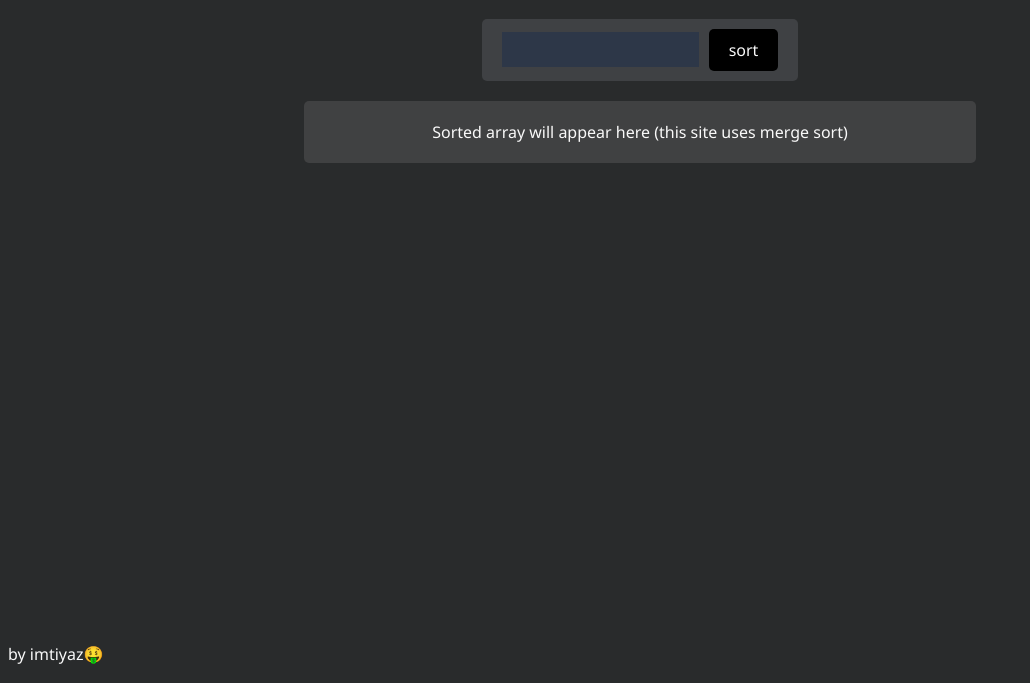
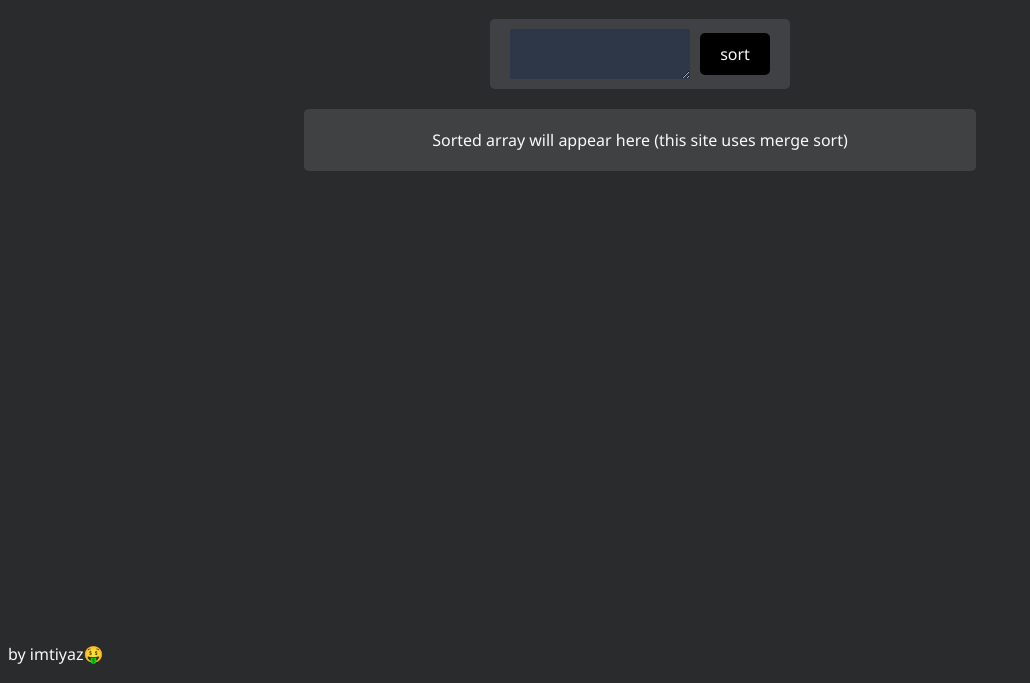
Before and after one commit to Imtiyaz0000/mergesort, a website built with Vite: page index.html in a window 1280 px wide. Shown: the part 117-800 px from the top of the page, without its empty margins (0-1030 px from the left). Built offline with nearby package versions, Linux system fonts and the light colour scheme.

Commit message:
text area

```diff
--- a/index.html
+++ b/index.html
@@ -11,7 +11,7 @@
     <div id="main">
       <h1>Array sorter</h1>
     <div id="sub">
-      <input id="input"></input>
+      <textarea spellcheck="false" id="input"></textarea>
       <div id="button">sort</div>
     </div>
     <div id="output">Sorted array will appear here (this site uses merge sort)</div>
--- a/src/style.css
+++ b/src/style.css
@@ -2,6 +2,7 @@ body {
     background-color: #292b2c;
     color: #F9F9F9;
     font-family: 'Segoe UI', Tahoma, Geneva, Verdana, sans-serif;
+    overflow: auto;
   }
 
   #main {
@@ -27,6 +28,7 @@ body {
     padding: 10px;
     margin-right: 10px;
     flex-grow: 1;
+    overflow: hidden;
   }
 
   #button {
```
Also changed, not shown: src/main.ts (line endings or trailing spaces), src/sort.ts (line endings or trailing spaces).
